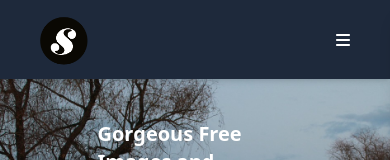
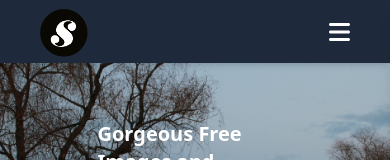
Before and after one commit to Ainasebastien56/free-image, an Angular app: page / in a window 390 px wide. Shown: the top 160 px of the page. Built offline with nearby package versions, Linux system fonts and the light colour scheme; no server answers.

Commit message:
last commit

```diff
--- a/src/app/navbar/navbar.component.html
+++ b/src/app/navbar/navbar.component.html
@@ -1,5 +1,5 @@
 <nav class="bg-slate-800 fixed top-0 left-0 w-full z-30 shadow-md mb-10">
-  <div class="container text-white flex flex-col md:flex-row items-center justify-center justify-between md:px-10 py-2 ">
+  <div class="container text-white flex flex-col md:flex-row items-center justify-center justify-between md:px-10 ">
     <div class="w-full px-10 md:px-0 md:w-auto flex items-center justify-between">
         <div class="">
           <img src="assets/images/logo.png" class="w-12" alt="logo">
@@ -7,13 +7,13 @@
 
        <div class="md:hidden">
         <button (click)="toggleMenu()">
-            <fa-icon *ngIf="!isOpenMenu" [icon]="faBars" size="1x"></fa-icon>
-            <fa-icon *ngIf="isOpenMenu" [icon]="faXmark" size="1x"></fa-icon>
+            <fa-icon *ngIf="!isOpenMenu" [icon]="faBars" class="text-2xl"></fa-icon>
+            <fa-icon *ngIf="isOpenMenu" [icon]="faXmark" class="text-2xl"></fa-icon>
         </button>
        </div>
     </div>
 
-         <div [ngClass]="{'block':isOpenMenu, 'hidden':!isOpenMenu}" class="w-full  border-gray-200 border-t-2 py-2 md:py-0 md:border-0 md:flex md:w-auto px-10 md:px-0">
+         <div [ngClass]="{'block':isOpenMenu, 'hidden':!isOpenMenu}" class="w-full  border-gray-100 border-t-2 py-2 text-black md:text-white bg-white  md:bg-transparent md:py-0 md:border-0 md:flex md:w-auto px-10 md:px-0">
             <ul class=" flex flex-col md:flex-row">
                 <li class="text-sm md:text-lg hover:underline md:hover:underline-none mx-2 pb-2 md:pb-0">
                     <a routerLink="/">Home</a>
```
